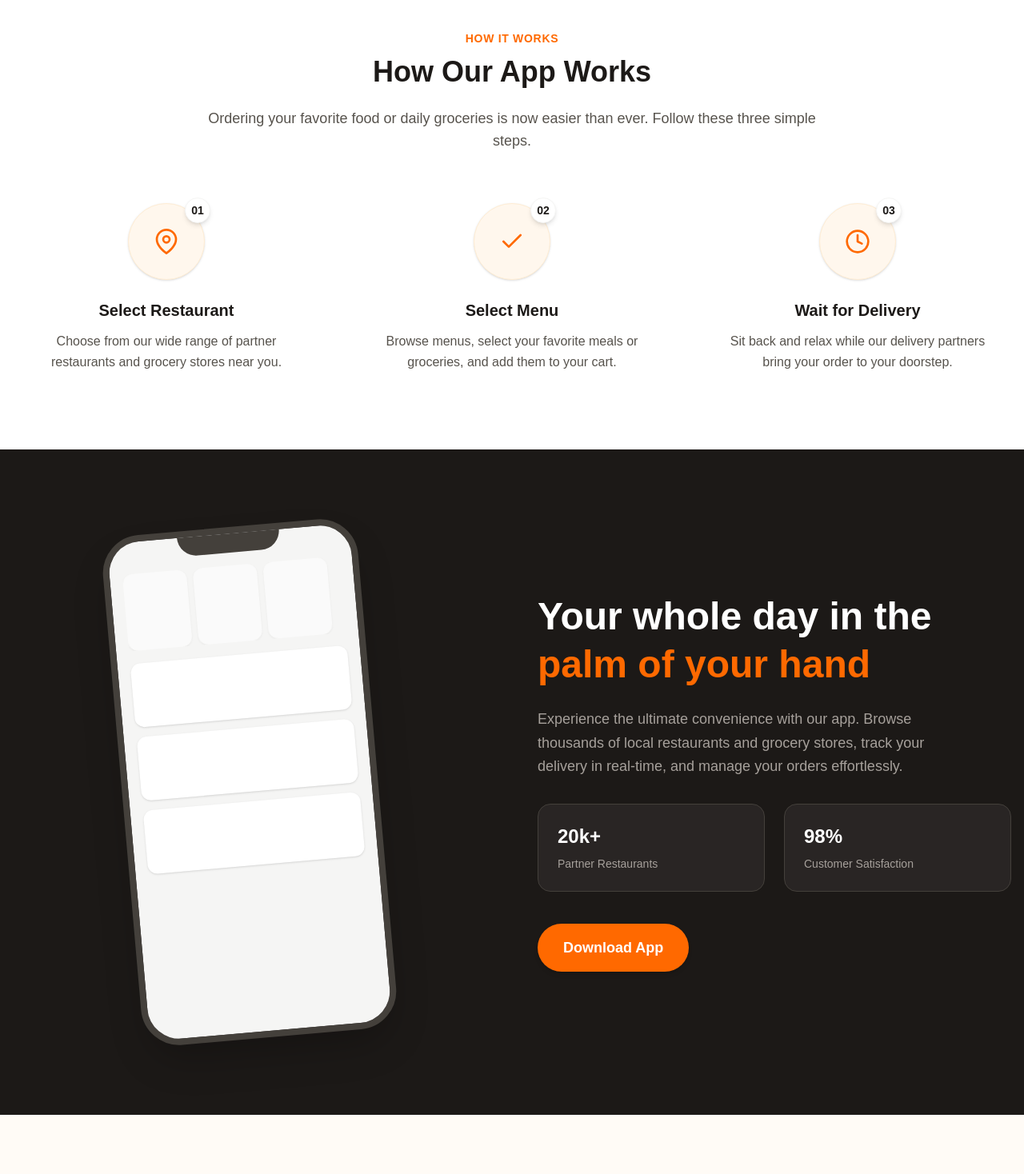
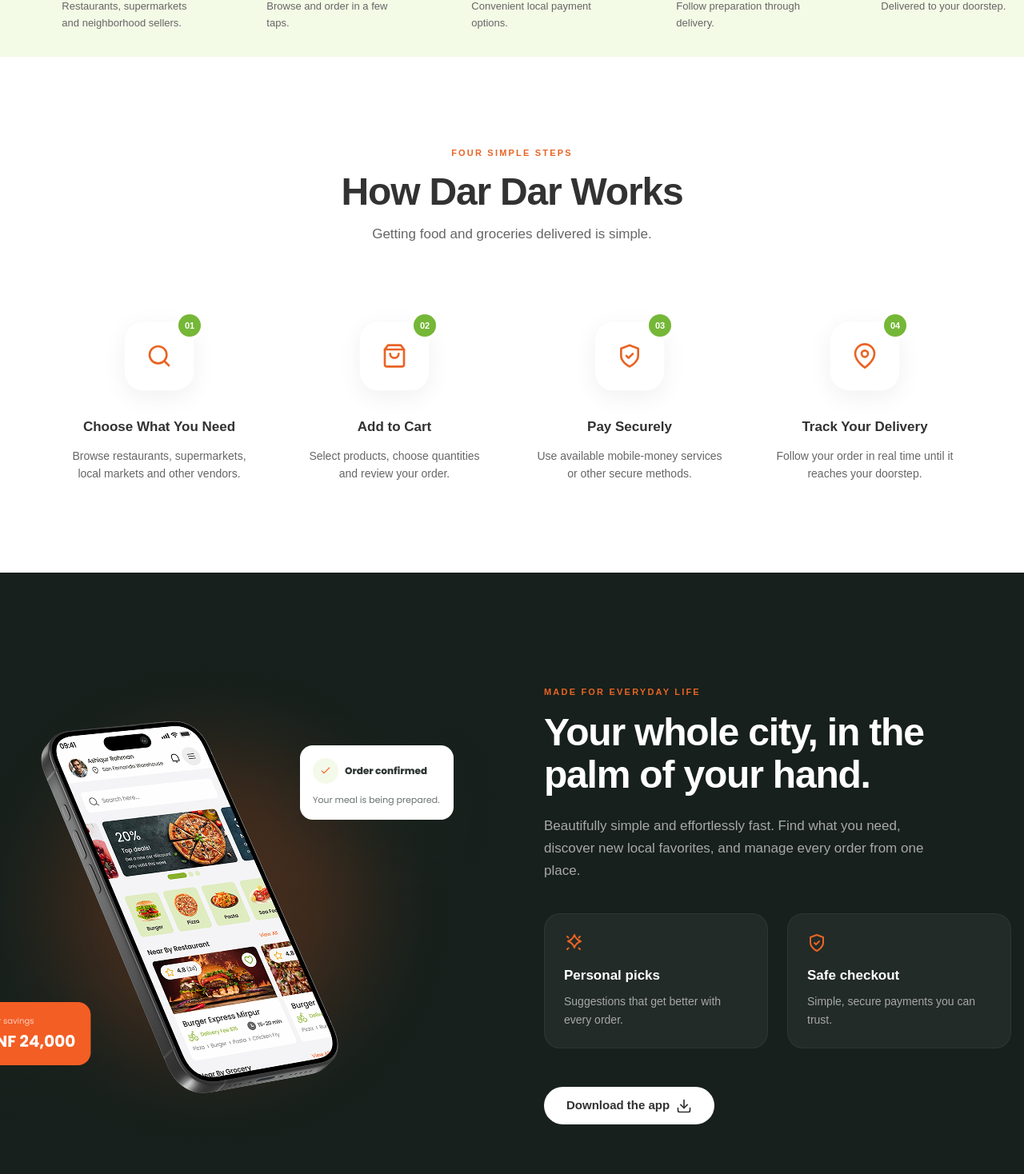
Before and after one commit to hrmrakib/Beboko-Web, a Next.js app: page / in a window 1280 px wide. Shown: the part 962-2430 px from the top of the page at 80% size. Built offline with nearby package versions, Linux system fonts and the light colour scheme.

Commit message:
feat: add landing page sections, UI components, and mock assets

```diff
--- a/src/app/page.tsx
+++ b/src/app/page.tsx
@@ -1,5 +1,6 @@
 import { Header } from '@/components/layout/Header';
 import { HeroSection } from '@/components/sections/HeroSection';
+import { FeatureBanner } from '@/components/sections/FeatureBanner';
 import { HowItWorksSection } from '@/components/sections/HowItWorksSection';
 import { FeaturesSection } from '@/components/sections/FeaturesSection';
 import { CategoriesSection } from '@/components/sections/CategoriesSection';
@@ -15,6 +16,7 @@
       <Header />
       <main>
         <HeroSection />
+        <FeatureBanner />
         <HowItWorksSection />
         <FeaturesSection />
         <CategoriesSection />
--- a/src/components/sections/FeatureBanner.tsx
+++ b/src/components/sections/FeatureBanner.tsx
@@ -37,7 +37,7 @@
   ];
 
   return (
-    <section className="w-full bg-[#f1f8eb] py-8">
+    <section className="w-full bg-[#F3FAE6] py-8">
       <Container>
         <div className="grid grid-cols-1 sm:grid-cols-2 md:grid-cols-3 lg:grid-cols-5 gap-8">
           {features.map((feature) => (
--- a/src/components/sections/FeaturesSection.tsx
+++ b/src/components/sections/FeaturesSection.tsx
@@ -1,59 +1,62 @@
 import React from 'react';
 import { Container } from '../layout/Container';
-import { Button } from '../ui/Button';
+import { SparklesIcon, ShieldCheckIcon } from '../ui/Icons';
 
 export function FeaturesSection() {
   return (
-    <section className="py-24 bg-stone-900 text-white relative overflow-hidden">
-      <div className="absolute top-0 right-0 w-1/3 h-full bg-stone-800 rounded-l-[100px] -z-10 hidden lg:block opacity-50"></div>
+    <section className="py-24 bg-[#17201C] text-white overflow-hidden">
+      <Container>
+        <div className="grid grid-cols-1 lg:grid-cols-2 gap-12 lg:gap-20 items-center">
 
-      <Container>
-        <div className="grid grid-cols-1 lg:grid-cols-2 gap-16 items-center">
-          {/* Mockup */}
-          <div className="order-2 lg:order-1 relative">
-             <div className="relative mx-auto w-full max-w-[320px] aspect-[1/2] bg-stone-800 rounded-[3rem] shadow-2xl border-8 border-stone-700 overflow-hidden rotate-[-5deg] hover:rotate-0 transition-transform duration-500">
-                <div className="absolute top-0 inset-x-0 h-6 bg-stone-700 rounded-b-3xl mx-auto w-32 z-10"></div>
-                {/* Internal App Mockup */}
-                <div className="w-full h-full bg-stone-100 flex flex-col p-4 pt-10">
-                   <div className="flex gap-2 mb-4 overflow-hidden">
-                     <div className="w-20 h-24 bg-white rounded-xl shadow-sm shrink-0 animate-pulse"></div>
-                     <div className="w-20 h-24 bg-white rounded-xl shadow-sm shrink-0 animate-pulse delay-75"></div>
-                     <div className="w-20 h-24 bg-white rounded-xl shadow-sm shrink-0 animate-pulse delay-150"></div>
-                   </div>
-                   <div className="space-y-3 flex-1">
-                     <div className="h-20 bg-white rounded-xl shadow-sm w-full"></div>
-                     <div className="h-20 bg-white rounded-xl shadow-sm w-full"></div>
-                     <div className="h-20 bg-white rounded-xl shadow-sm w-full"></div>
-                   </div>
-                </div>
-             </div>
+          {/* Left Side: Mockup Image */}
+          <div className="order-2 lg:order-1 relative flex justify-center lg:justify-start mt-10 lg:mt-0 w-full">
+            <img
+              src="/images/city-phone.png"
+              alt="City Phone App Mockup"
+              className="w-full max-w-[600px] lg:max-w-none lg:w-[125%] xl:w-[135%] h-auto object-contain -ml-4 lg:-ml-[15%] xl:-ml-[20%]"
+            />
           </div>
 
-          {/* Content */}
+          {/* Right Side: Content */}
           <div className="order-1 lg:order-2">
-            <h2 className="text-3xl md:text-5xl font-bold mb-6 leading-tight">
-              Your whole day in the <br />
-              <span className="text-orange-500">palm of your hand</span>
+            <h2 className="text-[11px] font-bold text-[#E96424] tracking-[0.2em] uppercase mb-4">
+              Made for everyday life
             </h2>
-            <p className="text-stone-400 text-lg mb-8 leading-relaxed max-w-lg">
-              Experience the ultimate convenience with our app. Browse thousands of local restaurants and grocery stores, track your delivery in real-time, and manage your orders effortlessly.
+            <h3 className="text-[2.5rem] md:text-5xl font-black text-white mb-6 leading-[1.1] tracking-tight">
+              Your whole city, in the <br className="hidden md:block" />
+              palm of your hand.
+            </h3>
+            <p className="text-[#a8a8a8] text-[17px] mb-10 leading-relaxed max-w-lg">
+              Beautifully simple and effortlessly fast. Find what you need, discover new local favorites, and manage every order from one place.
             </p>
 
-            <div className="grid grid-cols-2 gap-6 mb-10">
-              <div className="bg-stone-800 p-6 rounded-2xl border border-stone-700 hover:border-orange-500 transition-colors group">
-                <h4 className="text-2xl font-bold text-white mb-2 group-hover:text-orange-500">20k+</h4>
-                <p className="text-stone-400 text-sm">Partner Restaurants</p>
+            <div className="grid grid-cols-1 sm:grid-cols-2 gap-6 mb-12">
+              <div className="bg-white/5 p-6 rounded-[20px] border border-white/5 hover:border-[#E96424]/30 transition-colors">
+                <SparklesIcon className="w-6 h-6 text-[#E96424] mb-4" />
+                <h4 className="text-[17px] font-bold text-white mb-2">Personal picks</h4>
+                <p className="text-[#a8a8a8] text-[14px] leading-relaxed">
+                  Suggestions that get better with every order.
+                </p>
               </div>
-              <div className="bg-stone-800 p-6 rounded-2xl border border-stone-700 hover:border-orange-500 transition-colors group">
-                <h4 className="text-2xl font-bold text-white mb-2 group-hover:text-orange-500">98%</h4>
-                <p className="text-stone-400 text-sm">Customer Satisfaction</p>
+              <div className="bg-white/5 p-6 rounded-[20px] border border-white/5 hover:border-[#E96424]/30 transition-colors">
+                <ShieldCheckIcon className="w-6 h-6 text-[#E96424] mb-4" />
+                <h4 className="text-[17px] font-bold text-white mb-2">Safe checkout</h4>
+                <p className="text-[#a8a8a8] text-[14px] leading-relaxed">
+                  Simple, secure payments you can trust.
+                </p>
               </div>
             </div>
 
-            <Button size="lg" variant="primary">
-              Download App
-            </Button>
+            <button className="bg-white hover:bg-stone-100 text-[#323232] px-7 py-3 rounded-full text-[15px] font-bold inline-flex items-center gap-2 transition-colors">
+              Download the app
+              <svg width="20" height="20" viewBox="0 0 24 24" fill="none" stroke="currentColor" strokeWidth="2" strokeLinecap="round" strokeLinejoin="round">
+                <path d="M21 15v4a2 2 0 0 1-2 2H5a2 2 0 0 1-2-2v-4"></path>
+                <polyline points="7 10 12 15 17 10"></polyline>
+                <line x1="12" y1="15" x2="12" y2="3"></line>
+              </svg>
+            </button>
           </div>
+
         </div>
       </Container>
     </section>
--- a/src/components/sections/HowItWorksSection.tsx
+++ b/src/components/sections/HowItWorksSection.tsx
@@ -1,56 +1,72 @@
 import React from 'react';
 import { Container } from '../layout/Container';
-import { MapPinIcon, ClockIcon, CheckIcon } from '../ui/Icons';
+import { SearchIcon, BagIcon, ShieldCheckIcon, MapPinIcon } from '../ui/Icons';
 
 export function HowItWorksSection() {
   const steps = [
     {
       id: '01',
-      title: 'Select Restaurant',
-      description: 'Choose from our wide range of partner restaurants and grocery stores near you.',
-      icon: <MapPinIcon className="w-8 h-8 text-orange-500" />,
+      title: 'Choose What You Need',
+      description: 'Browse restaurants, supermarkets, local markets and other vendors.',
+      icon: <SearchIcon className="w-8 h-8 text-[#E96424]" />,
     },
     {
       id: '02',
-      title: 'Select Menu',
-      description: 'Browse menus, select your favorite meals or groceries, and add them to your cart.',
-      icon: <CheckIcon className="w-8 h-8 text-orange-500" />,
+      title: 'Add to Cart',
+      description: 'Select products, choose quantities and review your order.',
+      icon: <BagIcon className="w-8 h-8 text-[#E96424]" />,
     },
     {
       id: '03',
-      title: 'Wait for Delivery',
-      description: 'Sit back and relax while our delivery partners bring your order to your doorstep.',
-      icon: <ClockIcon className="w-8 h-8 text-orange-500" />,
+      title: 'Pay Securely',
+      description: 'Use available mobile-money services or other secure methods.',
+      icon: <ShieldCheckIcon className="w-8 h-8 text-[#E96424]" />,
+    },
+    {
+      id: '04',
+      title: 'Track Your Delivery',
+      description: 'Follow your order in real time until it reaches your doorstep.',
+      icon: <MapPinIcon className="w-8 h-8 text-[#E96424]" />,
     }
   ];
 
   return (
-    <section className="py-24 bg-white">
+    <section className="py-20 lg:py-28 bg-white">
       <Container>
-        <div className="text-center max-w-3xl mx-auto mb-16">
-          <h2 className="text-sm font-bold text-orange-500 tracking-wider uppercase mb-3">How It Works</h2>
-          <h3 className="text-3xl md:text-4xl font-bold text-stone-900 mb-6">How Our App Works</h3>
-          <p className="text-stone-600 text-lg">
-            Ordering your favorite food or daily groceries is now easier than ever. Follow these three simple steps.
+        <div className="text-center max-w-2xl mx-auto mb-16 lg:mb-24 px-4">
+          <h2 className="text-[11px] font-bold text-[#E96424] tracking-[0.2em] uppercase mb-4">
+            Four Simple Steps
+          </h2>
+          <h3 className="text-[2.5rem] md:text-5xl font-black text-[#323232] mb-4 tracking-tight">
+            How Dar Dar Works
+          </h3>
+          <p className="text-[#666666] text-[17px] font-medium">
+            Getting food and groceries delivered is simple.
           </p>
         </div>
 
-        <div className="relative">
-          {/* Connecting line */}
-          <div className="hidden md:block absolute top-12 left-[10%] right-[10%] h-0.5 bg-stone-100 -z-10"></div>
+        <div className="relative max-w-6xl mx-auto">
+          {/* Connecting dashed line - hidden on mobile, visible on lg screens */}
+          <div className="hidden lg:block absolute top-[44px] left-[12%] right-[12%] h-[2px] border-t-2 border-dashed border-[#E96424]/40 -z-10"></div>
 
-          <div className="grid grid-cols-1 md:grid-cols-3 gap-12 relative">
-            {steps.map((step, index) => (
-              <div key={step.id} className="flex flex-col items-center text-center relative group">
-                <div className="w-24 h-24 rounded-full bg-orange-50 flex items-center justify-center mb-6 relative group-hover:scale-110 transition-transform duration-300 shadow-sm border border-orange-100">
-                  {step.icon}
-                  <div className="absolute -top-2 -right-2 w-8 h-8 rounded-full bg-white text-stone-900 font-bold flex items-center justify-center shadow-md text-sm border border-stone-100">
+          <div className="grid grid-cols-1 md:grid-cols-2 lg:grid-cols-4 gap-y-12 gap-x-6 relative">
+            {steps.map((step) => (
+              <div key={step.id} className="flex flex-col items-center text-center px-2">
+                <div className="relative mb-8">
+                  {/* Icon Box */}
+                  <div className="w-[88px] h-[88px] bg-white rounded-[24px] shadow-[0_8px_30px_rgb(0,0,0,0.06)] flex items-center justify-center border border-stone-50">
+                    {step.icon}
+                  </div>
+                  {/* Number Badge */}
+                  <div className="absolute -top-2 -right-2 w-7 h-7 rounded-full bg-[#75B737] text-white font-bold flex items-center justify-center text-[11px] shadow-sm ring-4 ring-white">
                     {step.id}
                   </div>
                 </div>
 
-                <h4 className="text-xl font-bold text-stone-900 mb-3">{step.title}</h4>
-                <p className="text-stone-600 leading-relaxed max-w-xs">{step.description}</p>
+                <h4 className="text-[17px] font-bold text-[#323232] mb-3">{step.title}</h4>
+                <p className="text-[14px] text-[#666666] leading-[1.6] max-w-[240px] mx-auto">
+                  {step.description}
+                </p>
               </div>
             ))}
           </div>
--- a/src/components/ui/Icons.tsx
+++ b/src/components/ui/Icons.tsx
@@ -132,3 +132,21 @@
     <path d="M15 6a1 1 0 1 0 0-2 1 1 0 0 0 0 2zm-3 11.5V14l-3-3 4-3 2 3h2"></path>
   </svg>
 );
+
+export const BagIcon = (props: React.SVGProps<SVGSVGElement>) => (
+  <svg width="24" height="24" viewBox="0 0 24 24" fill="none" stroke="currentColor" strokeWidth="2" strokeLinecap="round" strokeLinejoin="round" {...props}>
+    <path d="M6 2L3 6v14a2 2 0 0 0 2 2h14a2 2 0 0 0 2-2V6l-3-4z"></path>
+    <line x1="3" y1="6" x2="21" y2="6"></line>
+    <path d="M16 10a4 4 0 0 1-8 0"></path>
+  </svg>
+);
+
+export const SparklesIcon = (props: React.SVGProps<SVGSVGElement>) => (
+  <svg width="24" height="24" viewBox="0 0 24 24" fill="none" stroke="currentColor" strokeWidth="2" strokeLinecap="round" strokeLinejoin="round" {...props}>
+    <path d="M21 10s-3-1-5-3-3-5-3-5-1 3-3 5-5 3-5 3 3 1 5 3 3 5 3 5 1-3 3-5 5-3 5-3z"></path>
+    <path d="M4 4l1.5 1.5"></path>
+    <path d="M4 20l1.5-1.5"></path>
+    <path d="M20 4l-1.5 1.5"></path>
+    <path d="M20 20l-1.5-1.5"></path>
+  </svg>
+);
```
Also changed, not shown: public/images/city-phone.png.
